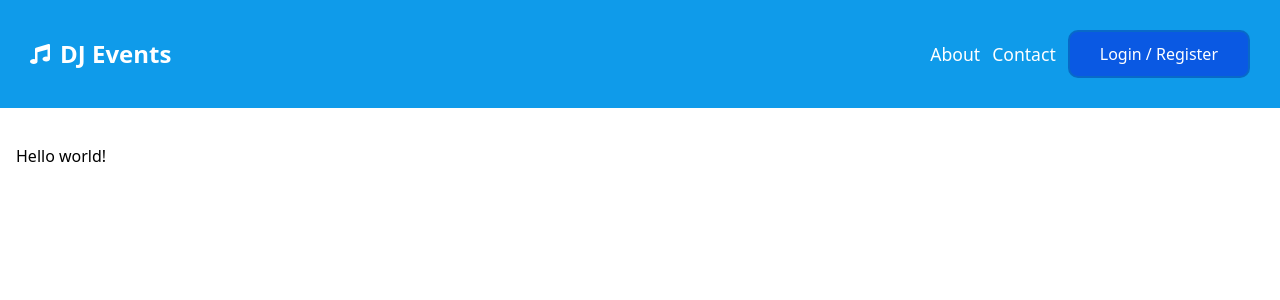
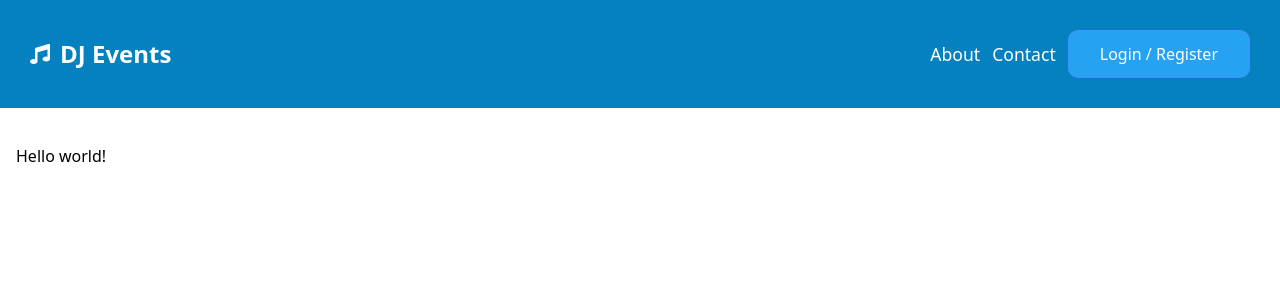
Before and after one commit to omid-bakeri/dj-events, a Next.js app: page / in a window 1280 px wide. Shown: the top 300 px of the page. Built offline with nearby package versions, Linux system fonts and the light colour scheme.

Commit message:
file updated; git

```diff
--- a/styles/Header.module.css
+++ b/styles/Header.module.css
@@ -1,5 +1,5 @@
 .container {
-  background-color: #0f9bea;
+  background-color: #0581c0;
   display: flex;
   justify-content: space-between;
   padding: 30px;
--- a/user interface/Button.jsx
+++ b/user interface/Button.jsx
@@ -1,9 +1,9 @@
 import styled from "styled-components";
 
 const Button = styled.button`
-  background-color: #0a59e3;
+  background-color: #25a2f1;
   color: white;
-  border: 2px solid #0869c8;
+  border: 2px solid #3699fa;
   outline: none;
   padding: 10px 30px;
   border-radius: 10px;
```
